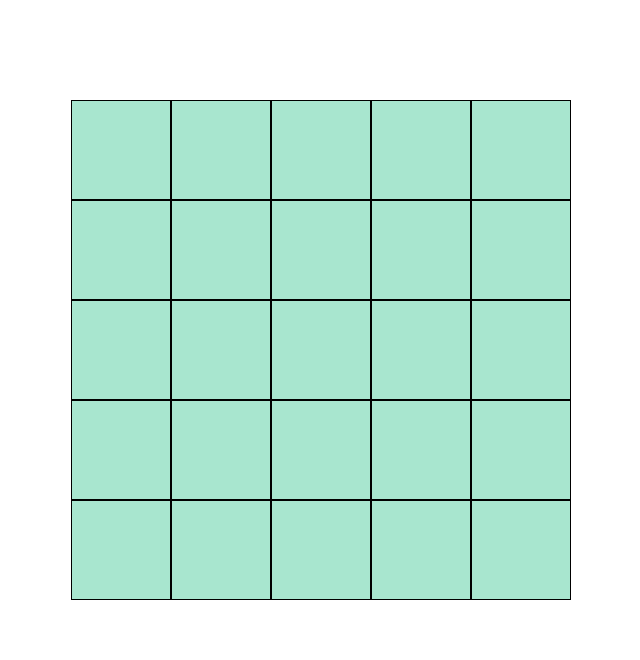
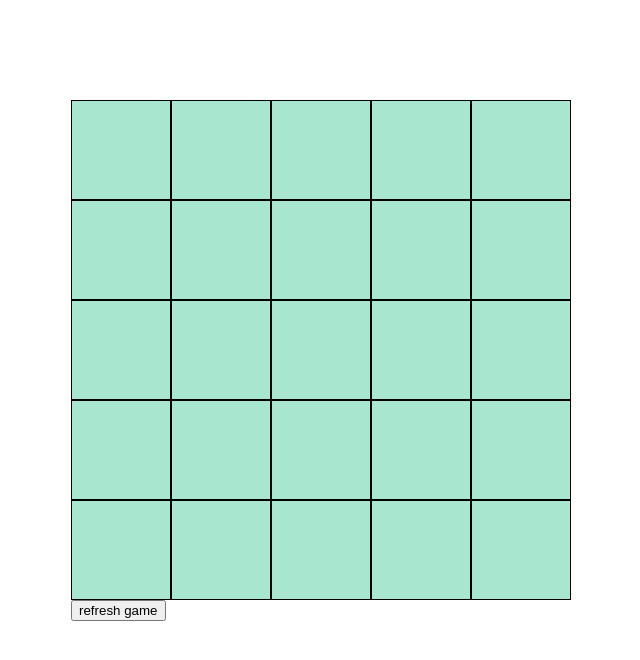
Before and after one commit to IlyaSvetov/IlyaSvetov.github.io, a plain HTML site: page index.html in a window 1280 px wide. Shown: the whole page, without its empty margins (319-959 px from the left). Drawn offline with Linux system fonts and the light colour scheme.

Commit message:
Update index.html

```diff
--- a/index.html
+++ b/index.html
@@ -43,6 +43,7 @@
 			<div class="cell" id="44"></div>
 			<div class="cell" id="45"></div>
 		</div>
+		<input value = "refresh game" type="button" class="button">
 	</div>
 
 	<script src="index.js"></script>
```
